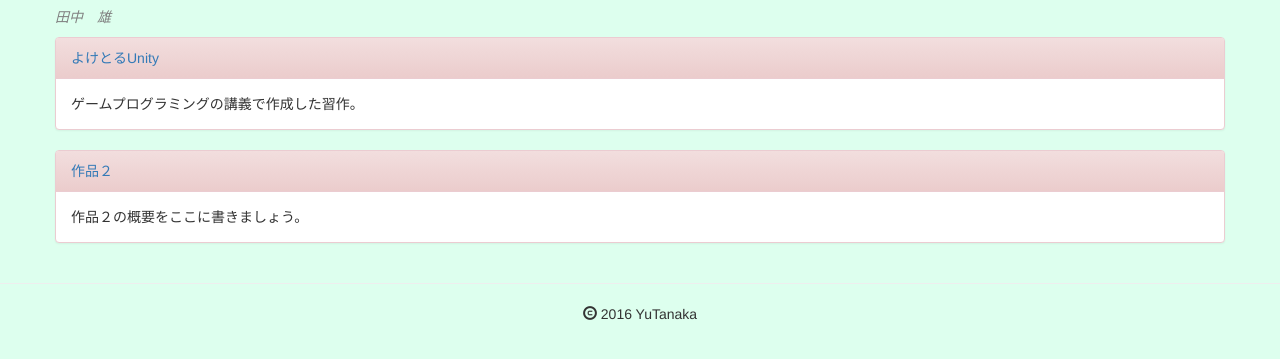
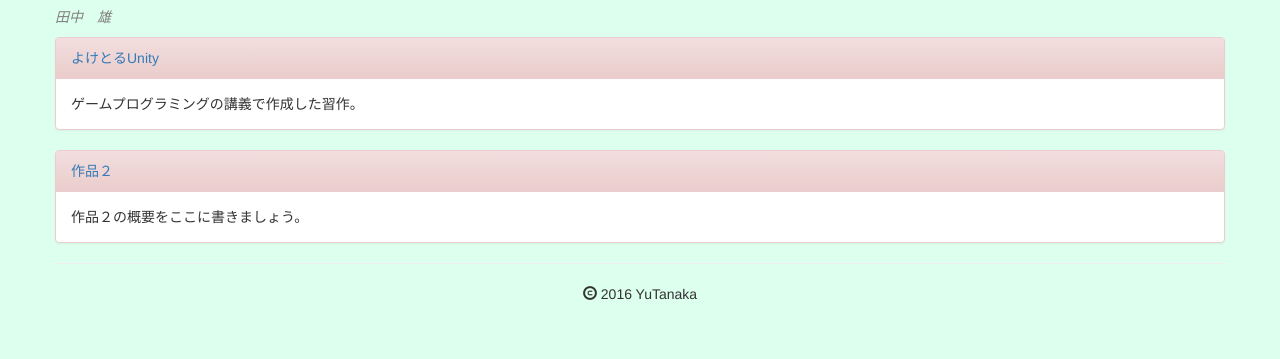
Before and after one commit to tanakaedu/tanakaedu.github.io, a plain HTML site: page index2.html in a window 1280 px wide. Shown: the part 93-452 px from the top of the page. Drawn offline with nearby package versions, Linux system fonts and the light colour scheme.

Commit message:
divの場所をフッターの下に移動

```diff
--- a/index2.html
+++ b/index2.html
@@ -25,7 +25,6 @@ Webページのソースに表示されるので、秘密の情報は
 </head>
 <body>
 
-
   <div class="container">
     <div class="row">
 
@@ -47,10 +46,11 @@ Webページのソースに表示されるので、秘密の情報は
             </div>
           </div>
 
-        </div>
-      </div>
+      <hr>
+      <div class="text-center" id="footer"><span class="glyphicon glyphicon-copyright-mark"></span> 2016 YuTanaka</div>
 
-      <hr>
-      <div class="container text-center" id="footer"><span class="glyphicon glyphicon-copyright-mark"></span> 2016 YuTanaka</div>
+    </div>
+  </div>
+
 </body>
 </html>
```
